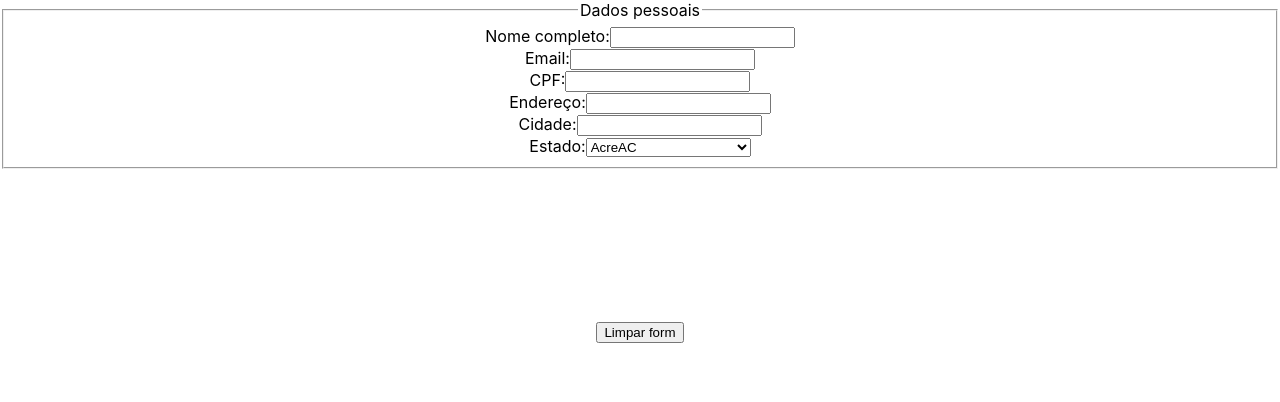
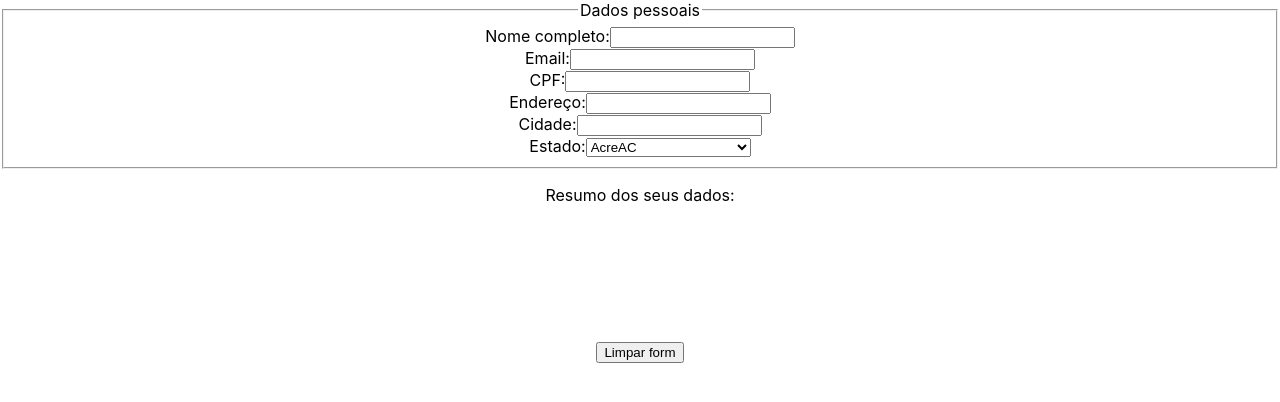
Before and after one commit to juliettebeaudet/Trybe-School, a React (Create React App) app in the folder exercises/12_2/my-form-2.0/: page / in a window 1280 px wide. Shown: the top 402 px of the page. Built offline with nearby package versions, Linux system fonts and the light colour scheme.

Commit message:
commenting work in progress

```diff
--- a/exercises/12_2/my-form-2.0/src/Form.js
+++ b/exercises/12_2/my-form-2.0/src/Form.js
@@ -65,7 +65,7 @@ class MyForm extends React.Component {
       city: '',
       brazilState: '',
       });
-    document.getElementById('consolidate').innerHTML = '';
+    // document.getElementById('consolidate').innerHTML = '';
   }
 
   // showInputs() {
@@ -172,6 +172,7 @@ class MyForm extends React.Component {
         </button> */}
 
         <p id="consolidate">
+          Resumo dos seus dados:
         {this.renderConsolidate()}
         </p>
 
```
